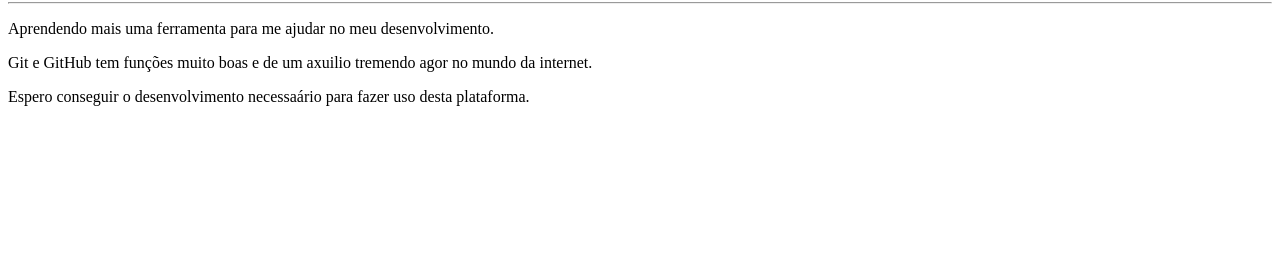
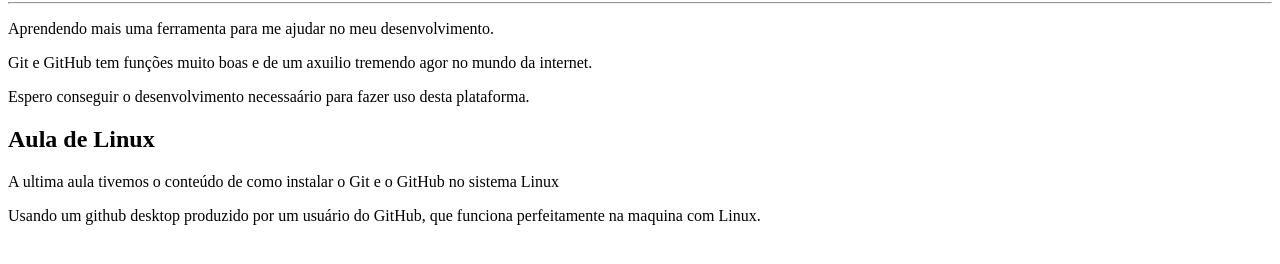
Before and after one commit to AugustoSistideAlmeida/Ol--mundo, a plain HTML site: page Site-exemplo/Index.html in a window 1280 px wide. Shown: the part 78-342 px from the top of the page. Drawn offline with Linux system fonts and the light colour scheme.

Commit message:
Aula com Linux
Instalando GitHub no Linux.

```diff
--- a/Site-exemplo/Index.html
+++ b/Site-exemplo/Index.html
@@ -11,5 +11,9 @@
     <p>Aprendendo mais uma ferramenta para me ajudar no meu desenvolvimento.</p>
     <p>Git e GitHub tem funções muito boas e de um axuilio tremendo agor no mundo da internet.</p>
     <p>Espero conseguir o desenvolvimento necessaário para fazer uso desta plataforma.</p>
+
+    <h2>Aula de Linux</h2>
+    <p>A ultima aula tivemos o conteúdo de como instalar o Git e o GitHub no sistema Linux</p>
+    <p>Usando um github desktop produzido por um usuário do GitHub, que funciona perfeitamente na maquina com Linux.</p>
 </body>
 </html>
```
